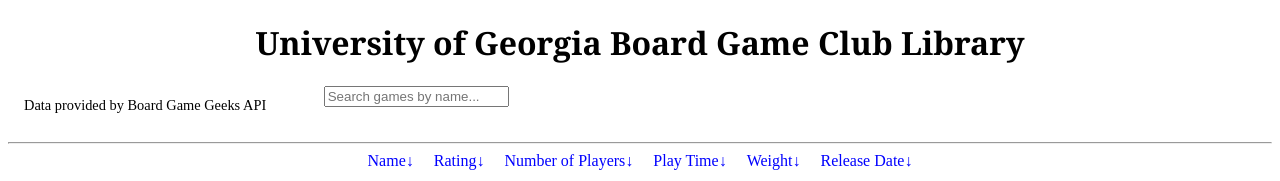
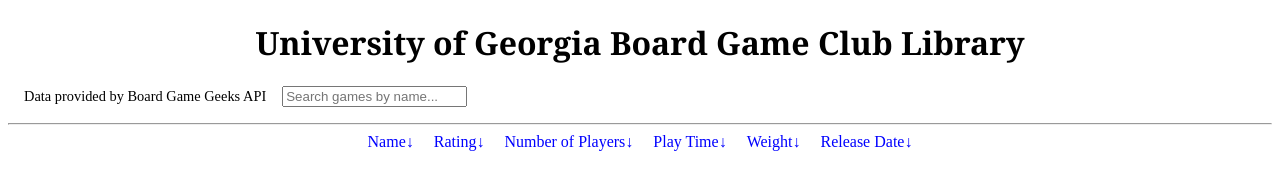
Before and after one commit to MaxBergeron/board-game-club-library-at-uga, a website: page index.html in a window 1280 px wide. Shown: the top 181 px of the page. Drawn offline with Linux system fonts and the light colour scheme.

Commit message:
search bar added

```diff
--- a/index.html
+++ b/index.html
@@ -20,15 +20,14 @@
         }
         .top-bar {
         display: flex;
+        justify-content: space-between; /* Align items to opposite sides */
         align-items: center; /* Vertically align items */
         padding: 0 1rem; /* Add some horizontal padding */
         margin-bottom: 1rem; /* Space below the top bar */
         }
         .search-container {
-        font-size: 1rem;
-        text-align: center;
-        width: 18.75rem;
-        height: 2.5rem; /* Increased height for better visibility */
+        flex-grow: 1; /* Allow the search bar to take up remaining space */
+        margin-left: 1rem; /* Add space between the API credit and the search bar */
         }
 
         .sorting-links {
```
